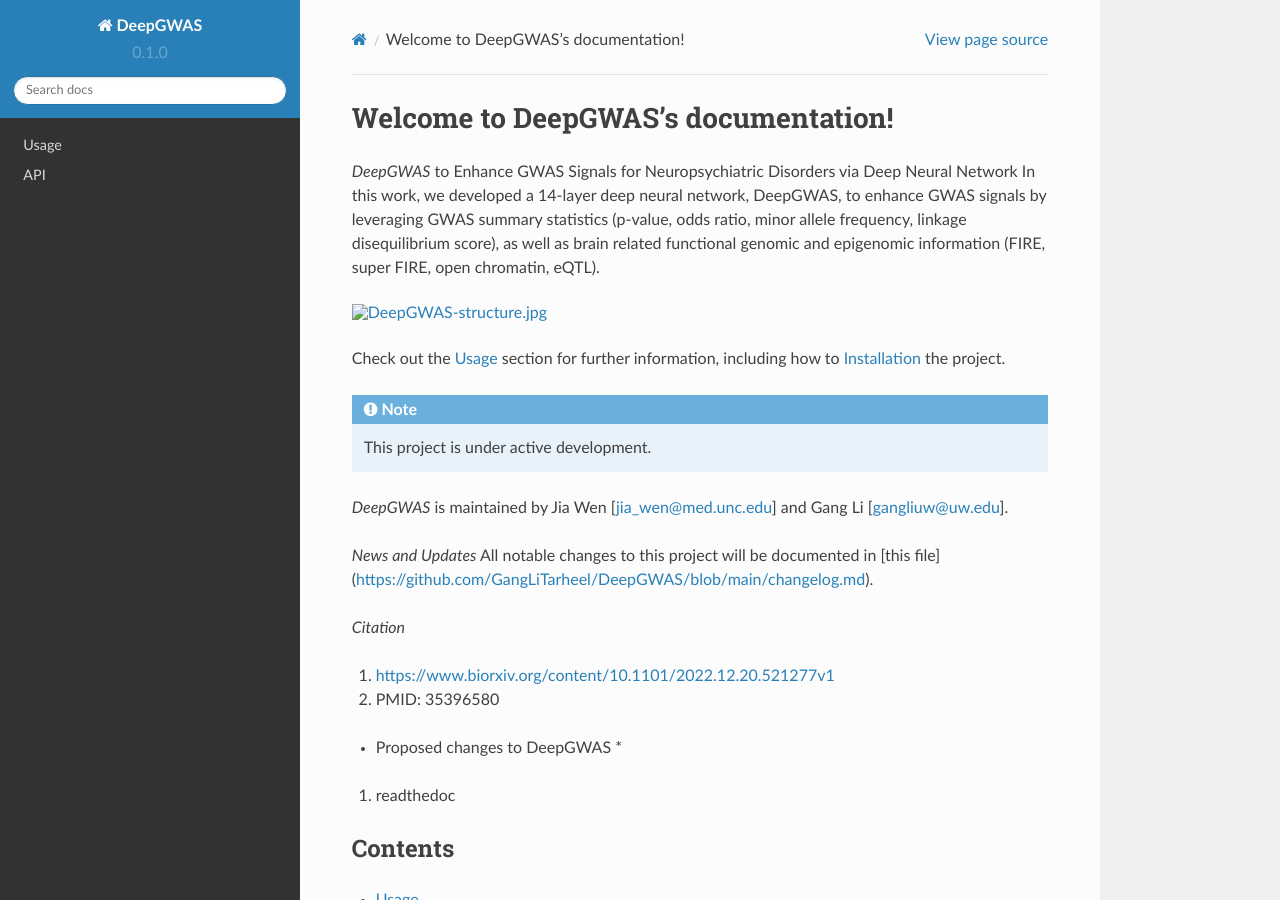
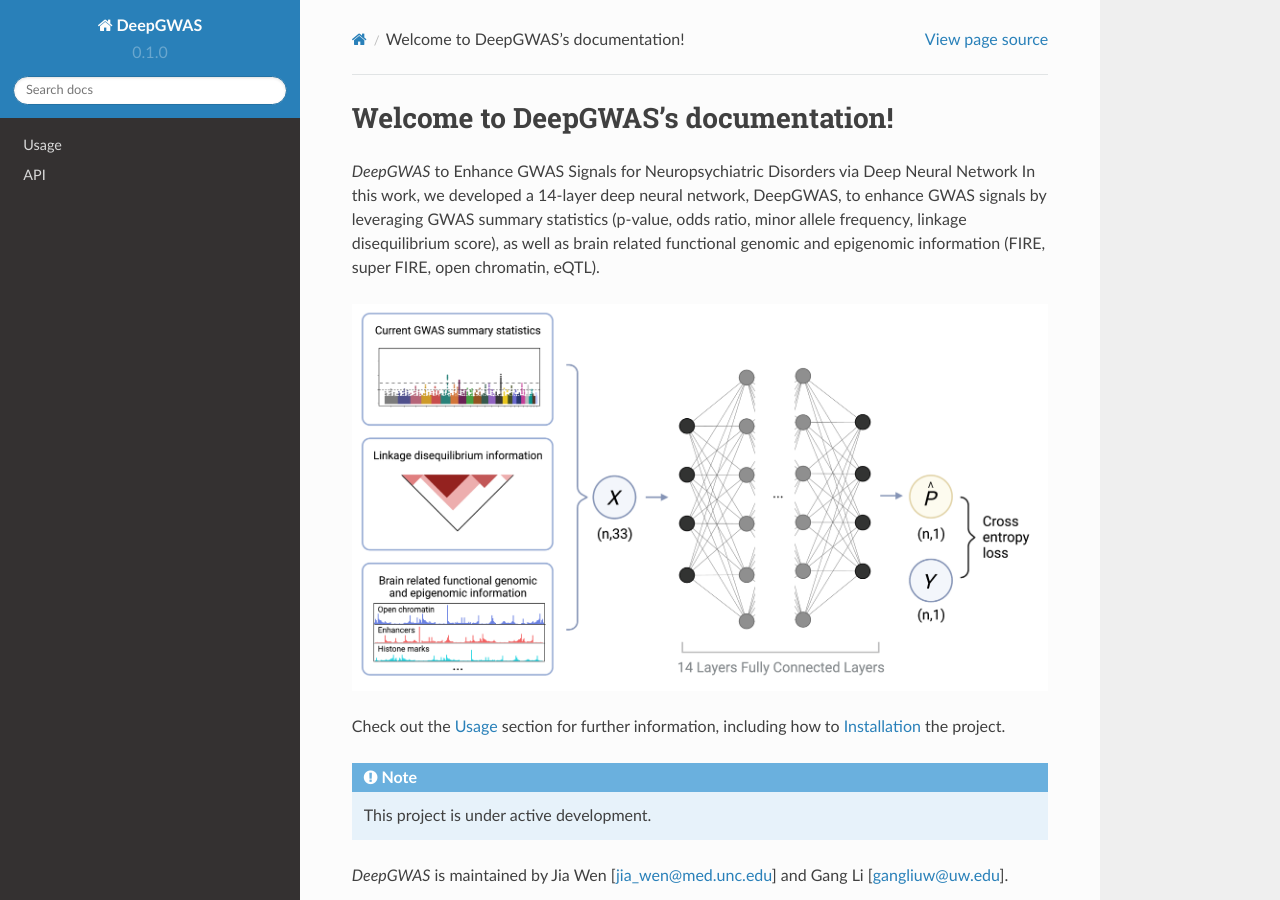
Before and after one commit to GangLiTarheel/DeepGWAS, a Sphinx documentation site: the page built from docs/source/index.rst, in a window 1280 px wide and 900 px high. Built offline with Sphinx 7.4.7 and the Read the Docs theme 2.0.0, drawn with Linux system fonts in a browser that asks for light colours.

Commit message:
Update index.rst

```diff
--- a/docs/source/index.rst
+++ b/docs/source/index.rst
@@ -4,7 +4,7 @@ Welcome to DeepGWAS's documentation!
 *DeepGWAS* to Enhance GWAS Signals for Neuropsychiatric Disorders via Deep Neural Network
 In this work, we developed a 14-layer deep neural network, DeepGWAS, to enhance GWAS signals by leveraging GWAS summary statistics (p-value, odds ratio, minor allele frequency, linkage disequilibrium score), as well as brain related functional genomic and epigenomic information (FIRE, super FIRE, open chromatin, eQTL).
 
-.. image::  DeepGWAS-structure.jpg
+.. image::  ../../DeepGWAS-structure.jpg
   :width: 800
 
 ..
```
